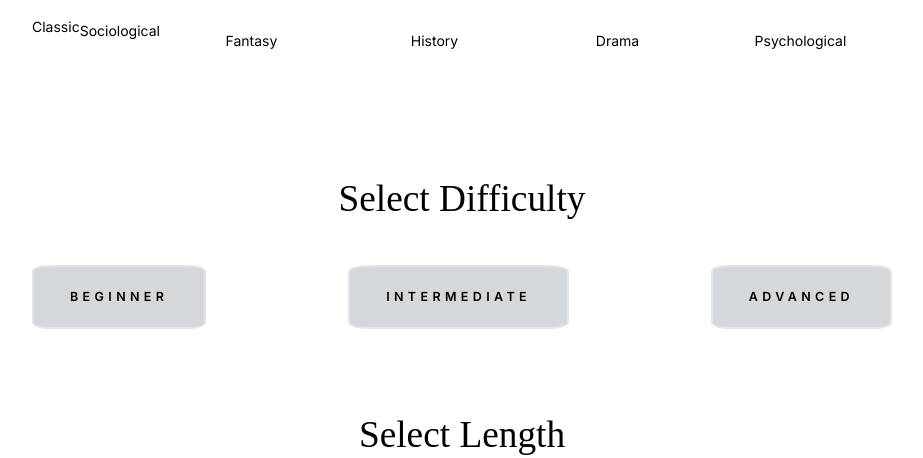
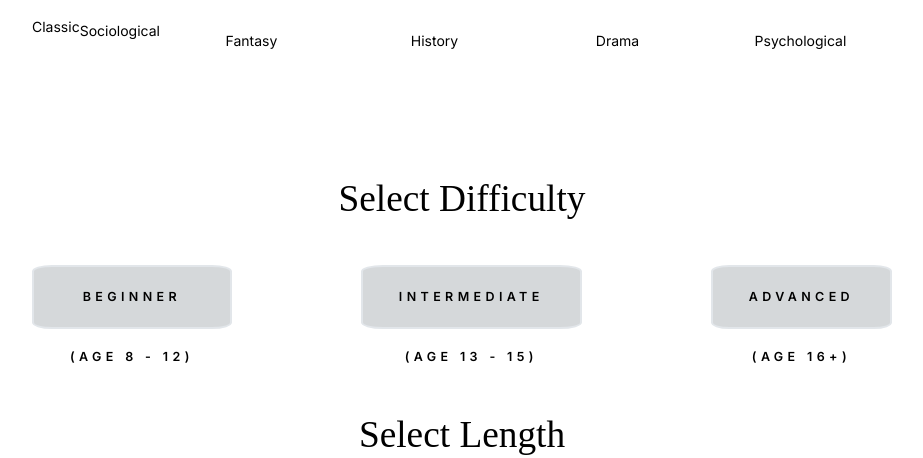
Before and after one commit to eagovic1/best-mostar-hackathon, a website: page public/html/SearchBook.html in a window 1280 px wide. Both pictures are taken after a click on the element 640 px from the left and 500 px from the top of the page. Shown: the part 1358-1816 px from the top of the page, without its empty margins (178-1101 px from the left). Drawn offline with nearby package versions, Linux system fonts and the light colour scheme; a web font is replaced by a local one.

Commit message:
Add age groups for levels of reading ability

```diff
--- a/public/html/SearchBook.html
+++ b/public/html/SearchBook.html
@@ -203,9 +203,9 @@
                                                 <h2 id="diff">Select Difficulty</h2>
                                             </div>
                                             <div class="col-12 d-flex justify-content-between">
-                                                <button type="button" class="btn btn-primary btn-rounded" onclick="darken(this)">Beginner</button>
-                                                <button type="button" class="btn btn-primary btn-rounded" onclick="darken(this)">Intermediate</button>
-                                                <button type="button" class="btn btn-primary btn-rounded" onclick="darken(this)">Advanced</button>
+                                                <button type="button" class="btn btn-primary btn-rounded" onclick="darken(this)">Beginner<br>(age 8 - 12)</button>
+                                                <button type="button" class="btn btn-primary btn-rounded" onclick="darken(this)">Intermediate<br>(age 13 - 15)</button>
+                                                <button type="button" class="btn btn-primary btn-rounded" onclick="darken(this)">Advanced<br>(age 16+)</button>
                                             </div>
                                         </div>
                                     </div>
```
